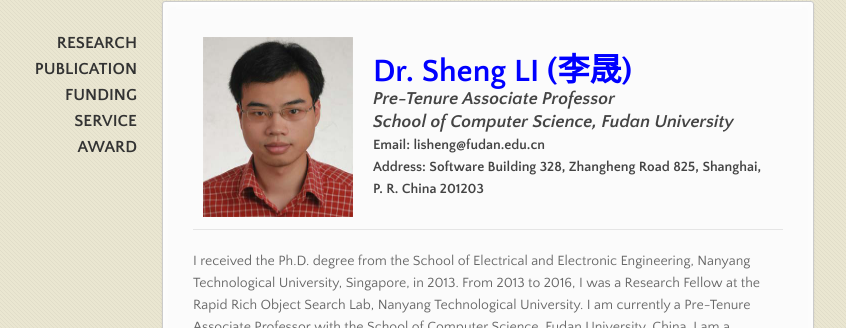
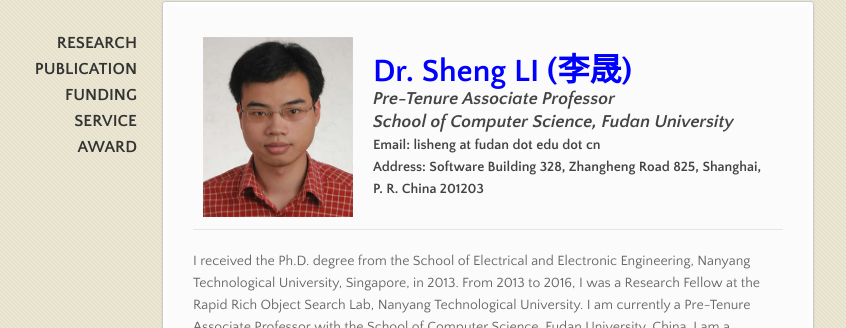
Before and after one commit to blazelisheng/blazelisheng.github.io, a Jekyll site: the page built from index.md, in a window 1280 px wide and 900 px high. Shown: the part 189-517 px from the top of the window, without its empty margins (153-999 px from the left). Built offline with Jekyll 4.4.1, drawn with Linux system fonts in a browser that asks for light colours.

Commit message:
Update index.md

```diff
--- a/index.md
+++ b/index.md
@@ -6,7 +6,7 @@ layout: default
   <tr>
     <th width="150">
 <img src="/assets/images/Sheng_Li_Photo.png" width="150" height="180" /></th>
-  <th> <font size="6" color="Blue">  Dr. Sheng LI (李晟) </font><br/>  <font size="4.5"> <i>Pre-Tenure Associate Professor</i> <br/><i>School of Computer Science, Fudan University</i></font><br/>Email: lisheng@fudan.edu.cn <br/> Address: Software Building 328, Zhangheng Road 825, Shanghai, P. R. China 201203</th>
+  <th> <font size="6" color="Blue">  Dr. Sheng LI (李晟) </font><br/>  <font size="4.5"> <i>Pre-Tenure Associate Professor</i> <br/><i>School of Computer Science, Fudan University</i></font><br/>Email: lisheng at fudan dot edu dot cn <br/> Address: Software Building 328, Zhangheng Road 825, Shanghai, P. R. China 201203</th>
   </tr>
 </table>
 
```
